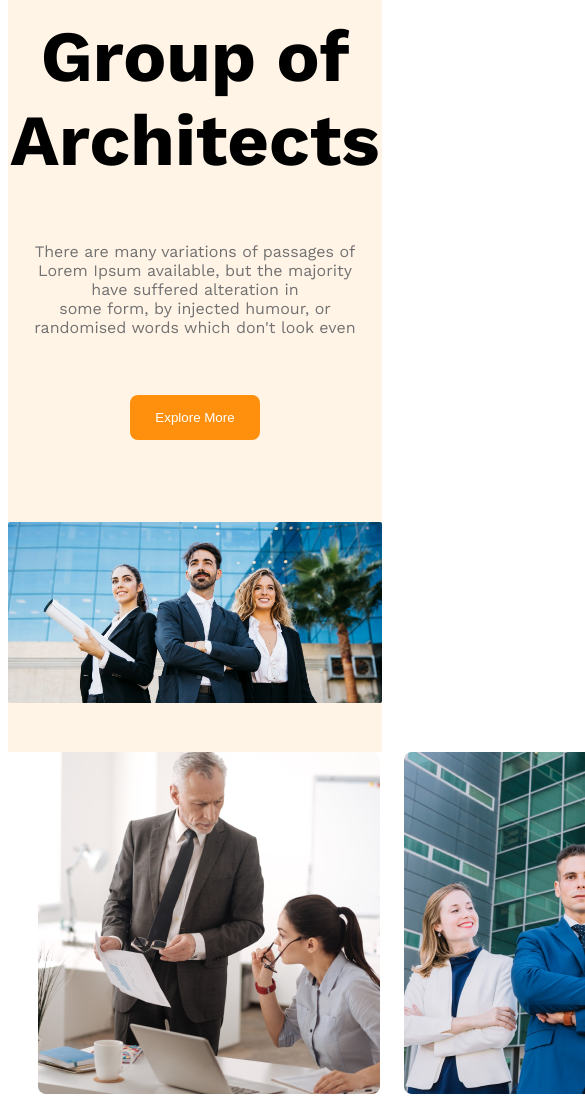
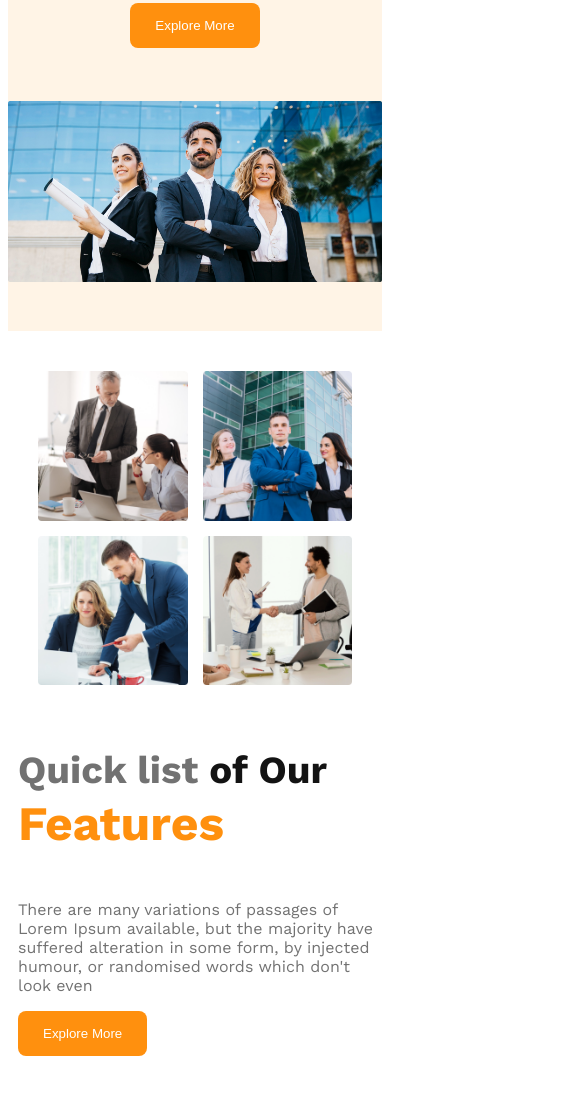
Before and after one commit to sadik111222/-Architects, a plain HTML site: page index.html in a window 390 px wide. Shown: the part 611-1708 px from the top of the page, 585 px wide, since content can reach past the window. After the commit the page ends 1675 px from the top, so only its background shows below. Drawn offline with nearby package versions, Linux system fonts and the light colour scheme.

Commit message:
responsive

```diff
--- a/index.html
+++ b/index.html
@@ -49,7 +49,7 @@
                 <img src="./images/team4.png" alt="">
             </div>
             <div class="futures-container">
-                <h3><span class="font-dark-3">Quick list</span><span class="font-dark-1"> of Our</span><br><span style="color: #FF900E;">Features</span></h3>
+                <h3> <span class="feures-h3"><span class="font-dark-3">Quick list</span><span class="font-dark-1"> of Our</span></span><br><span style="color: #FF900E;">Features</span></h3>
                 <p><span class="font-dark-3">There are many variations of passages of Lorem Ipsum available, but the majority have suffered alteration in some form, by injected humour, or randomised words which don't look even</span></p>
                 <button class="button-2">Explore More</button>
             </div>
--- a/style.css
+++ b/style.css
@@ -42,7 +42,7 @@
 
 }
 .brand{
-    font-size: 3em;
+    font-size: 2.5em;
     padding-left: 5px;
 }
 .nav-item{
@@ -70,19 +70,19 @@
     justify-content: center;
 }
 .banner-heading{
-    font-size: 4.5em;
+    font-size: 3em;
 }
-.banner-p {
+/* .banner-p {
     padding-bottom:10px;
 
-}
+} */
 .button {
     color: rgba(255, 255, 255, 1);
     background-color: rgba(255, 144, 14, 1);
     padding: 15px 25px;
     border-radius: 8px;
     border: none;
-    margin: 32px;
+    margin: 3px;
 
 }
 .banner img{
@@ -99,17 +99,20 @@
     margin: 0px auto;
 
 }
+.futures-section{
+    padding-top: 85px;
+}
 .img-features-container{
     display: grid;
     grid-template-columns: repeat(2, 1fr);
     gap: 24px;
     padding-left:30px;
+    padding-right: 30px;
 
 }
 .futures-container{
-     /* padding: 267px 73px 301px 332px; */
      padding-left: 73px;
-     padding-top: 267px;
+     padding-top: 167px;
 }
 .futures-container h3{
     font-size: 3em;
@@ -121,6 +124,10 @@
     border-radius: 8px;
     border: none;
 }
+.img-features-container img {
+    width:;
+}
+
 
 /* ------@media-screen------ */
 /* ------@media-screen------ */
@@ -131,17 +138,51 @@
     }
     .nav-links{
         display: grid;
-        grid-template-columns: repeat(2 1fr);
+        grid-template-columns: repeat(2, 1fr);
     }
     .banner-p{
         padding-left:10px ;
         padding-right: 10px;
     }
+    .futures-section{
+        flex-direction: column;
+        padding-top: 40px;
+
+    }
+    .img-features-container img{
+        width: 100%;
+    }
+    .futures-container{
+     padding-left: 10px;
+     padding-top: 5px;
+     padding-right: 5px;
+    }
+    .feures-h3{
+        font-size: .8em;
+    }
+    .img-features-container{
+    gap: 15px;
+    /* padding-bottom:10px; */
+    }
 
 }
+
+
 @media screen and (min-width:576px) and (max-width:992px){
     .navbar{
         flex-direction: column;
     }
+    .futures-section{
+        flex-direction: column;
 
+    }
+    .futures-container{
+     padding-top: 40px;
+     padding-left: 15px;
+     padding-right: 8px;
+    }
+    .img-features-container{
+    gap: 15px;
+
+    }
 }
```
